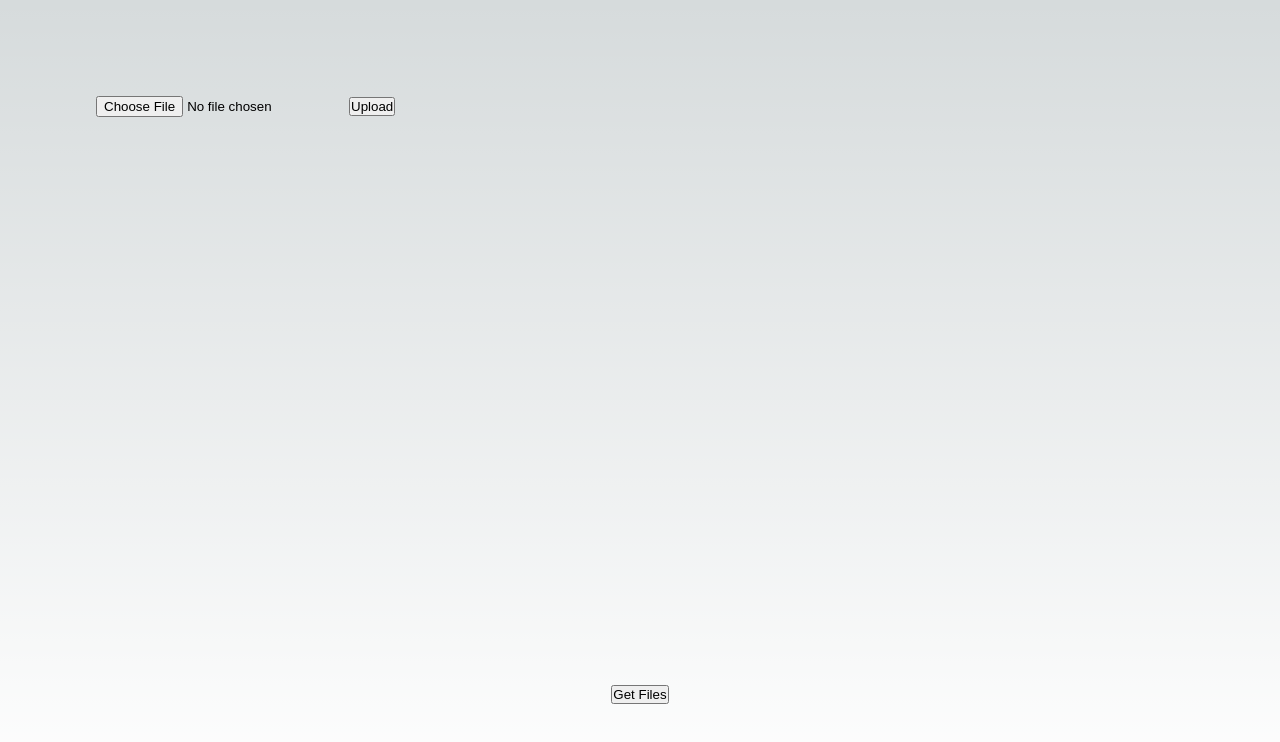
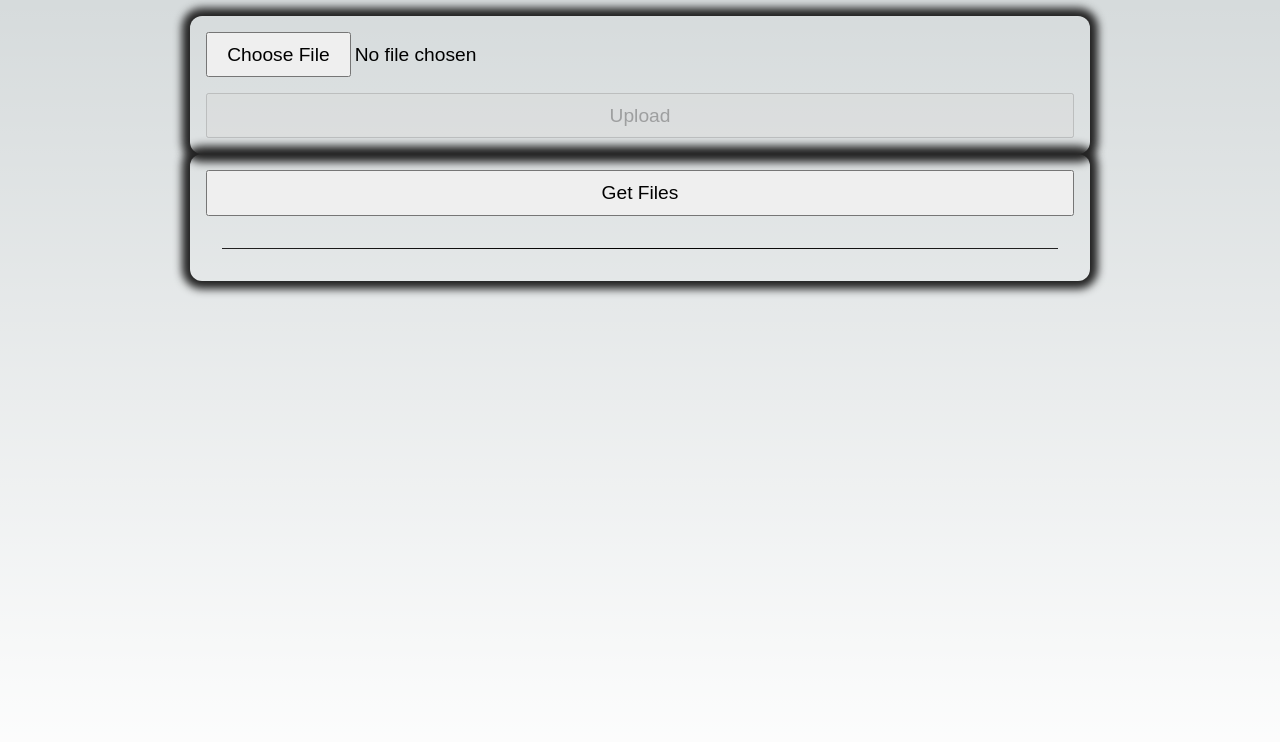
Before and after one commit to WarlockJa/nextjs-api-fs, a Next.js app: page / in a window 1280 px wide. Shown: the top 742 px of the page. Built offline with nearby package versions, Linux system fonts and the light colour scheme.

Commit message:
download and css

```diff
--- /dev/null
+++ b/src/app/api/download/route.ts
@@ -0,0 +1,20 @@
+import { readFile } from "fs/promises";
+import { NextRequest, NextResponse } from "next/server";
+
+// POST saving sent file to a directory on a server
+export async function POST(req: NextRequest) {
+  const { fileName } = await req.json();
+
+  if (!fileName)
+    return NextResponse.json(
+      { success: false },
+      { status: 400, statusText: "File name required" }
+    );
+
+  try {
+    const result = await readFile(`/tmp/${fileName}`);
+    return NextResponse.json({ success: true, data: result });
+  } catch (error) {
+    return NextResponse.json({ success: false, error });
+  }
+}
--- a/src/app/components/GetDirFiles.tsx
+++ b/src/app/components/GetDirFiles.tsx
@@ -1,10 +1,12 @@
 "use client";
 import { useState } from "react";
+import "./getdirfiles.css";
 
 export default function GetDirFiles() {
   const [files, setFiles] = useState([]);
   const [fetching, setFetching] = useState(false);
 
+  // handle files list
   const handleGetFiles = async () => {
     setFetching(true);
     try {
@@ -22,14 +24,58 @@ export default function GetDirFiles() {
     }
     setFetching(false);
   };
+
+  // downloading file from the server
+  const downloadFile = async (fileName: string) => {
+    try {
+      const res = await fetch("/api/download", {
+        method: "POST",
+        body: JSON.stringify({ fileName }),
+      }).then((response) => response.json());
+
+      if (!res.success) {
+        console.log(res.error);
+      } else {
+        // file comes as Buffer
+        const buffer = Buffer.from(res.data);
+        // converting Buffer to blob
+        const blob = new Blob([buffer]);
+        // creating browser element a to save file
+        const a = document.createElement("a");
+        // assigning href to the blob
+        a.href = URL.createObjectURL(blob);
+        // assigning name of the file same as in the list
+        a.download = fileName;
+        // initiating file save
+        a.click();
+        // removing element
+        URL.revokeObjectURL(a.href);
+      }
+    } catch (error) {
+      console.error(error);
+    }
+  };
+
   return (
-    <div>
-      {!fetching && <button onClick={() => handleGetFiles()}>Get Files</button>}
-      <ul>
-        {files.map((file) => (
-          <li key={file}>{file}</li>
-        ))}
+    <section>
+      <button onClick={() => handleGetFiles()} disabled={fetching}>
+        Get Files
+      </button>
+      <ul className="filesList">
+        {files.length === 0 ? (
+          <div className="separator"></div>
+        ) : (
+          files.map((file) => (
+            <li
+              key={file}
+              className="listItem"
+              onClick={() => downloadFile(file)}
+            >
+              {file}
+            </li>
+          ))
+        )}
       </ul>
-    </div>
+    </section>
   );
 }
--- a/src/app/components/UploadForm.tsx
+++ b/src/app/components/UploadForm.tsx
@@ -3,7 +3,7 @@
 import { useState } from "react";
 
 export function UploadForm() {
-  const [file, setFile] = useState<File>();
+  const [file, setFile] = useState<File | undefined>(undefined);
 
   const onSubmit = async (e: React.FormEvent<HTMLFormElement>) => {
     e.preventDefault();
@@ -18,7 +18,11 @@ export function UploadForm() {
         body: data,
       });
       // handle the error
-      if (!res.ok) throw new Error(await res.text());
+      if (!res.ok) {
+        throw new Error(await res.text());
+      } else {
+        setFile(undefined);
+      }
 
       console.log(res.json());
     } catch (e: any) {
@@ -34,7 +38,7 @@ export function UploadForm() {
         name="file"
         onChange={(e) => setFile(e.target.files?.[0])}
       />
-      <input type="submit" value="Upload" />
+      <input type="submit" value="Upload" disabled={!file} />
     </form>
   );
 }
--- /dev/null
+++ b/src/app/components/getdirfiles.css
@@ -0,0 +1,15 @@
+.filesList {
+  padding: 1em;
+}
+
+.filesList:hover > .listItem {
+  opacity: 0.5;
+}
+
+.listItem {
+  opacity: 0.8;
+  cursor: pointer;
+}
+.filesList:hover > .listItem:hover {
+  opacity: 1;
+}
--- a/src/app/globals.css
+++ b/src/app/globals.css
@@ -1,88 +1,30 @@
 :root {
-  --max-width: 1100px;
+  --max-width: 900px;
   --border-radius: 12px;
-  --font-mono: ui-monospace, Menlo, Monaco, 'Cascadia Mono', 'Segoe UI Mono',
-    'Roboto Mono', 'Oxygen Mono', 'Ubuntu Monospace', 'Source Code Pro',
-    'Fira Mono', 'Droid Sans Mono', 'Courier New', monospace;
+  --font-mono: ui-monospace, Menlo, Monaco, "Cascadia Mono", "Segoe UI Mono",
+    "Roboto Mono", "Oxygen Mono", "Ubuntu Monospace", "Source Code Pro",
+    "Fira Mono", "Droid Sans Mono", "Courier New", monospace;
 
   --foreground-rgb: 0, 0, 0;
   --background-start-rgb: 214, 219, 220;
   --background-end-rgb: 255, 255, 255;
-
-  --primary-glow: conic-gradient(
-    from 180deg at 50% 50%,
-    #16abff33 0deg,
-    #0885ff33 55deg,
-    #54d6ff33 120deg,
-    #0071ff33 160deg,
-    transparent 360deg
-  );
-  --secondary-glow: radial-gradient(
-    rgba(255, 255, 255, 1),
-    rgba(255, 255, 255, 0)
-  );
-
-  --tile-start-rgb: 239, 245, 249;
-  --tile-end-rgb: 228, 232, 233;
-  --tile-border: conic-gradient(
-    #00000080,
-    #00000040,
-    #00000030,
-    #00000020,
-    #00000010,
-    #00000010,
-    #00000080
-  );
-
-  --callout-rgb: 238, 240, 241;
-  --callout-border-rgb: 172, 175, 176;
-  --card-rgb: 180, 185, 188;
-  --card-border-rgb: 131, 134, 135;
+  --clr-shadow: #232323;
 }
 
 @media (prefers-color-scheme: dark) {
   :root {
+    --clr-shadow: #232323;
     --foreground-rgb: 255, 255, 255;
-    --background-start-rgb: 0, 0, 0;
-    --background-end-rgb: 0, 0, 0;
-
-    --primary-glow: radial-gradient(rgba(1, 65, 255, 0.4), rgba(1, 65, 255, 0));
-    --secondary-glow: linear-gradient(
-      to bottom right,
-      rgba(1, 65, 255, 0),
-      rgba(1, 65, 255, 0),
-      rgba(1, 65, 255, 0.3)
-    );
-
-    --tile-start-rgb: 2, 13, 46;
-    --tile-end-rgb: 2, 5, 19;
-    --tile-border: conic-gradient(
-      #ffffff80,
-      #ffffff40,
-      #ffffff30,
-      #ffffff20,
-      #ffffff10,
-      #ffffff10,
-      #ffffff80
-    );
-
-    --callout-rgb: 20, 20, 20;
-    --callout-border-rgb: 108, 108, 108;
-    --card-rgb: 100, 100, 100;
-    --card-border-rgb: 200, 200, 200;
+    --background-start-rgb: 23, 23, 23;
+    --background-end-rgb: 34, 34, 34;
   }
 }
 
-* {
+*,
+*::after,
+*::before {
   box-sizing: border-box;
-  padding: 0;
   margin: 0;
-}
-
-html,
-body {
-  max-width: 100vw;
-  overflow-x: hidden;
 }
 
 body {
@@ -95,9 +37,36 @@ body {
     rgb(var(--background-start-rgb));
 }
 
-a {
-  color: inherit;
-  text-decoration: none;
+input[type="file"]::file-selector-button,
+input[type="submit"],
+button {
+  padding: 0.5em 1em;
+}
+input,
+button {
+  font-size: 1.2rem;
+}
+
+section,
+form {
+  display: flex;
+  flex-direction: column;
+
+  padding: 1em;
+  gap: 1em;
+  border-radius: var(--border-radius);
+
+  box-shadow: 0 0 0.5em 0.5em var(--clr-shadow);
+}
+
+.separator {
+  height: 1px;
+  background: linear-gradient(
+    90deg,
+    var(--clr-shadow),
+    rgb(var(--foreground-rgb)),
+    var(--clr-shadow)
+  );
 }
 
 @media (prefers-color-scheme: dark) {
--- a/src/app/page.module.css
+++ b/src/app/page.module.css
@@ -1,229 +1,6 @@
 .main {
-  display: flex;
-  flex-direction: column;
-  justify-content: space-between;
-  align-items: center;
-  padding: 6rem;
+  margin: 0 auto;
+  padding: 1em 0;
   min-height: 100vh;
+  max-width: var(--max-width);
 }
-
-.description {
-  display: inherit;
-  justify-content: inherit;
-  align-items: inherit;
-  font-size: 0.85rem;
-  max-width: var(--max-width);
-  width: 100%;
-  z-index: 2;
-  font-family: var(--font-mono);
-}
-
-.description a {
-  display: flex;
-  justify-content: center;
-  align-items: center;
-  gap: 0.5rem;
-}
-
-.description p {
-  position: relative;
-  margin: 0;
-  padding: 1rem;
-  background-color: rgba(var(--callout-rgb), 0.5);
-  border: 1px solid rgba(var(--callout-border-rgb), 0.3);
-  border-radius: var(--border-radius);
-}
-
-.code {
-  font-weight: 700;
-  font-family: var(--font-mono);
-}
-
-.grid {
-  display: grid;
-  grid-template-columns: repeat(4, minmax(25%, auto));
-  max-width: 100%;
-  width: var(--max-width);
-}
-
-.card {
-  padding: 1rem 1.2rem;
-  border-radius: var(--border-radius);
-  background: rgba(var(--card-rgb), 0);
-  border: 1px solid rgba(var(--card-border-rgb), 0);
-  transition: background 200ms, border 200ms;
-}
-
-.card span {
-  display: inline-block;
-  transition: transform 200ms;
-}
-
-.card h2 {
-  font-weight: 600;
-  margin-bottom: 0.7rem;
-}
-
-.card p {
-  margin: 0;
-  opacity: 0.6;
-  font-size: 0.9rem;
-  line-height: 1.5;
-  max-width: 30ch;
-}
-
-.center {
-  display: flex;
-  justify-content: center;
-  align-items: center;
-  position: relative;
-  padding: 4rem 0;
-}
-
-.center::before {
-  background: var(--secondary-glow);
-  border-radius: 50%;
-  width: 480px;
-  height: 360px;
-  margin-left: -400px;
-}
-
-.center::after {
-  background: var(--primary-glow);
-  width: 240px;
-  height: 180px;
-  z-index: -1;
-}
-
-.center::before,
-.center::after {
-  content: '';
-  left: 50%;
-  position: absolute;
-  filter: blur(45px);
-  transform: translateZ(0);
-}
-
-.logo {
-  position: relative;
-}
-/* Enable hover only on non-touch devices */
-@media (hover: hover) and (pointer: fine) {
-  .card:hover {
-    background: rgba(var(--card-rgb), 0.1);
-    border: 1px solid rgba(var(--card-border-rgb), 0.15);
-  }
-
-  .card:hover span {
-    transform: translateX(4px);
-  }
-}
-
-@media (prefers-reduced-motion) {
-  .card:hover span {
-    transform: none;
-  }
-}
-
-/* Mobile */
-@media (max-width: 700px) {
-  .content {
-    padding: 4rem;
-  }
-
-  .grid {
-    grid-template-columns: 1fr;
-    margin-bottom: 120px;
-    max-width: 320px;
-    text-align: center;
-  }
-
-  .card {
-    padding: 1rem 2.5rem;
-  }
-
-  .card h2 {
-    margin-bottom: 0.5rem;
-  }
-
-  .center {
-    padding: 8rem 0 6rem;
-  }
-
-  .center::before {
-    transform: none;
-    height: 300px;
-  }
-
-  .description {
-    font-size: 0.8rem;
-  }
-
-  .description a {
-    padding: 1rem;
-  }
-
-  .description p,
-  .description div {
-    display: flex;
-    justify-content: center;
-    position: fixed;
-    width: 100%;
-  }
-
-  .description p {
-    align-items: center;
-    inset: 0 0 auto;
-    padding: 2rem 1rem 1.4rem;
-    border-radius: 0;
-    border: none;
-    border-bottom: 1px solid rgba(var(--callout-border-rgb), 0.25);
-    background: linear-gradient(
-      to bottom,
-      rgba(var(--background-start-rgb), 1),
-      rgba(var(--callout-rgb), 0.5)
-    );
-    background-clip: padding-box;
-    backdrop-filter: blur(24px);
-  }
-
-  .description div {
-    align-items: flex-end;
-    pointer-events: none;
-    inset: auto 0 0;
-    padding: 2rem;
-    height: 200px;
-    background: linear-gradient(
-      to bottom,
-      transparent 0%,
-      rgb(var(--background-end-rgb)) 40%
-    );
-    z-index: 1;
-  }
-}
-
-/* Tablet and Smaller Desktop */
-@media (min-width: 701px) and (max-width: 1120px) {
-  .grid {
-    grid-template-columns: repeat(2, 50%);
-  }
-}
-
-@media (prefers-color-scheme: dark) {
-  .vercelLogo {
-    filter: invert(1);
-  }
-
-  .logo {
-    filter: invert(1) drop-shadow(0 0 0.3rem #ffffff70);
-  }
-}
-
-@keyframes rotate {
-  from {
-    transform: rotate(360deg);
-  }
-  to {
-    transform: rotate(0deg);
-  }
-}
--- a/src/app/page.tsx
+++ b/src/app/page.tsx
@@ -5,10 +5,12 @@ import styles from "./page.module.css";
 export default function Home() {
   return (
     <main className={styles.main}>
-      <div className={styles.description}>
+      <div className={styles.upload}>
         <UploadForm />
       </div>
-      <GetDirFiles />
+      <div className={styles.getfiles}>
+        <GetDirFiles />
+      </div>
     </main>
   );
 }
```
Also changed, not shown: src/app/api/upload/route.ts (+10 -2 lines).
